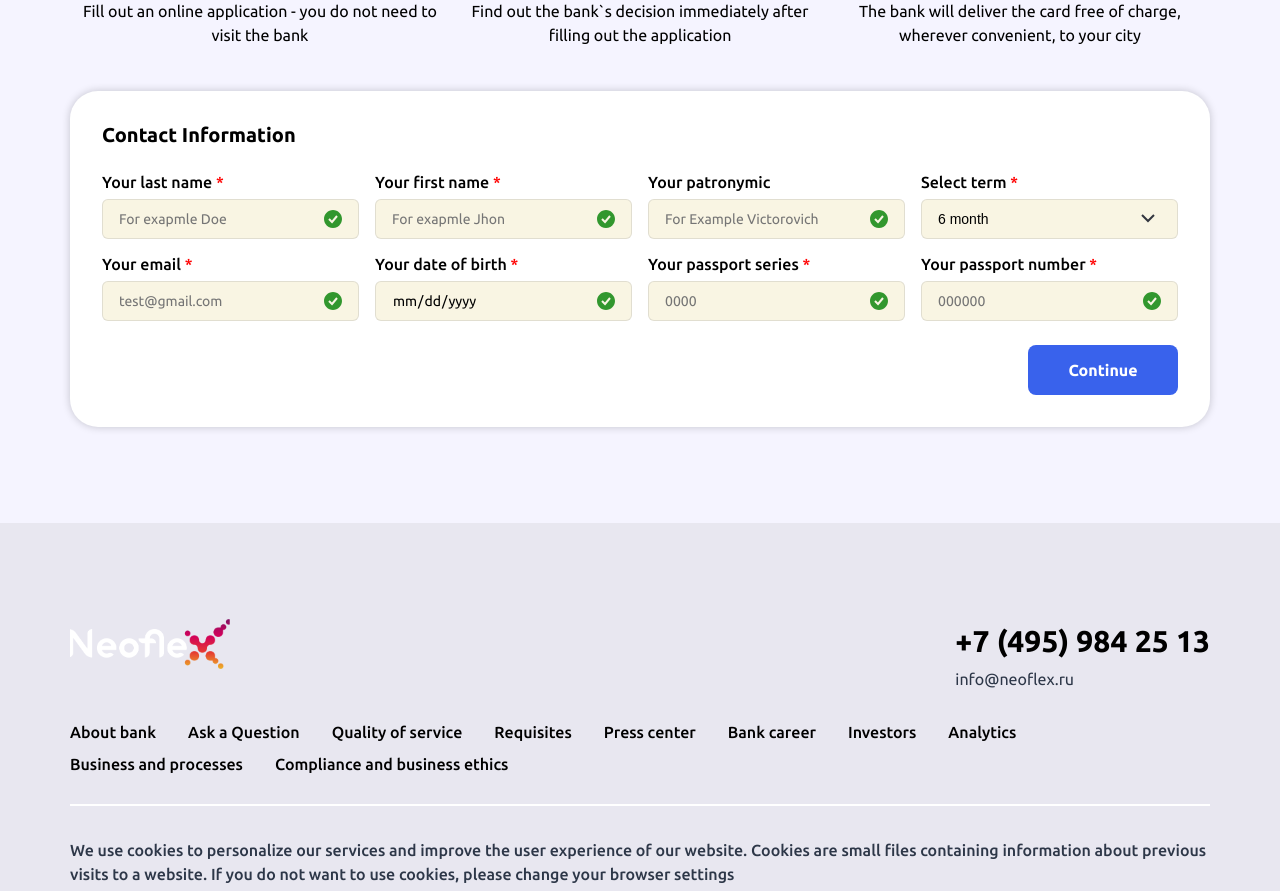
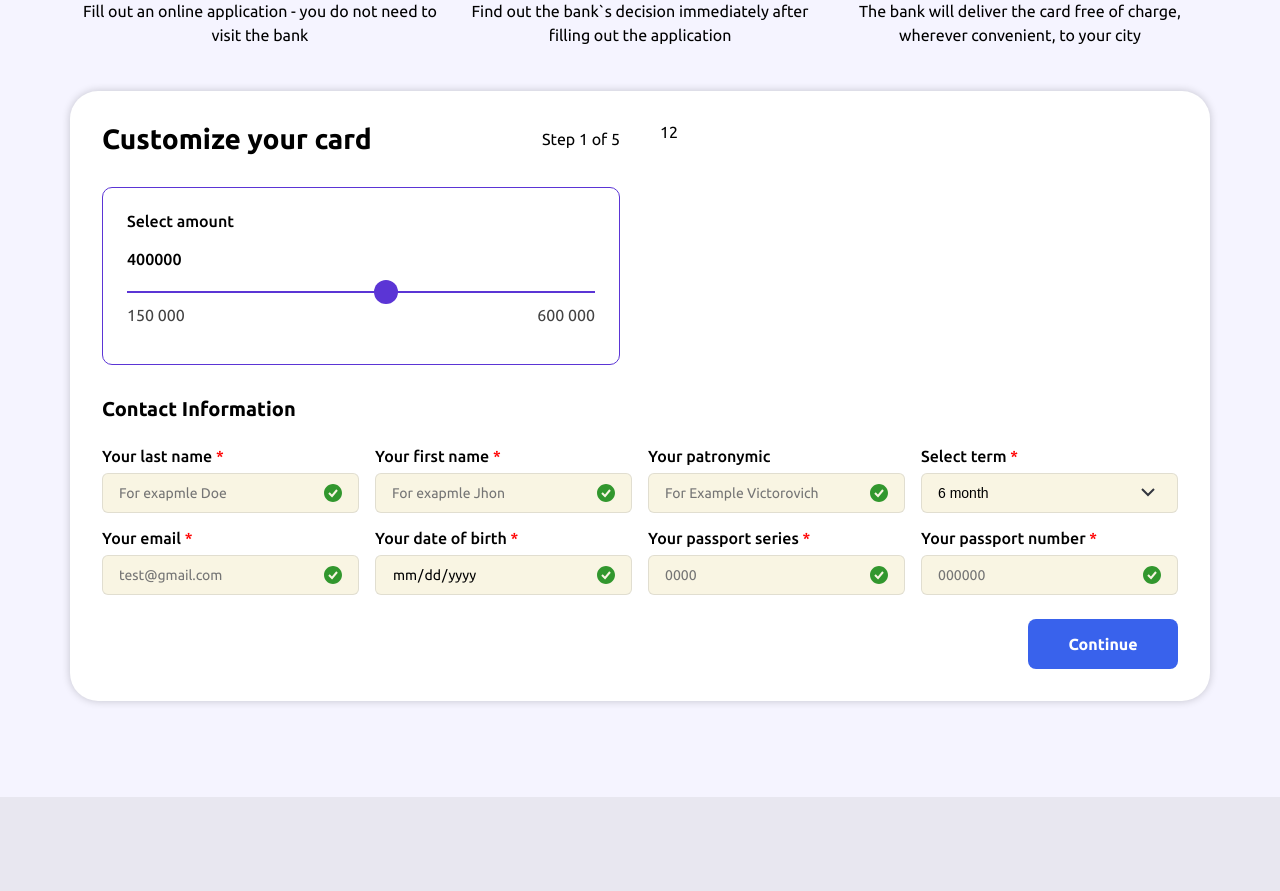
Before and after one commit to ax1lebafer/neobank, a React (Vite) app: page /loan in a window 1280 px wide. Shown: the part 1300-2191 px from the top of the page. Built offline with nearby package versions, Linux system fonts and the light colour scheme.

Commit message:
Slider amount

```diff
--- /dev/null
+++ b/src/components/Loan/PrescoringForm/AmountSlider/index.tsx
@@ -0,0 +1,34 @@
+import styles from './styles.module.scss';
+import { FC } from 'react';
+import { IAmountSliderProps } from '@components/Loan/PrescoringForm/AmountSlider/types';
+
+export const AmountSlider: FC<IAmountSliderProps> = ({ value }) => {
+  const MIN = 150000;
+  const MAX = 600000;
+  const STEP = 1000;
+
+  return (
+    <div className={styles.slider}>
+      <p className={styles.slider__title}>Select amount</p>
+
+      <div className={styles.slider__wrapper}>
+        <label className={styles.slider__label} htmlFor="amount_slider">
+          {value}
+        </label>
+        <input
+          className={styles.slider__range}
+          id="amount_slider"
+          value={value}
+          type="range"
+          min={MIN}
+          max={MAX}
+          step={STEP}
+        />
+        <div className={styles.slider__limits}>
+          <p>150 000</p>
+          <p>600 000</p>
+        </div>
+      </div>
+    </div>
+  );
+};
--- /dev/null
+++ b/src/components/Loan/PrescoringForm/AmountSlider/styles.module.scss
@@ -0,0 +1,76 @@
+@use "@/styles/variables" as *;
+
+.slider {
+  padding: 24px 24px 40px 24px;
+  border-radius: 10px;
+  border: 1px solid $violet-500;
+  display: flex;
+  flex-direction: column;
+  gap: 20px;
+
+  &__title {
+    font-weight: 500;
+  }
+
+  &__wrapper {
+    width: 100%;
+  }
+
+  &__label {
+    margin-bottom: 10px;
+    display: block;
+    font-weight: 500;
+  }
+
+  &__range {
+    width: 100%;
+    accent-color: $violet-500;
+    -webkit-appearance: none;
+    appearance: none;
+    height: 2px;
+    background-color: $violet-500;
+
+    &::-webkit-slider-thumb {
+      -webkit-appearance: none;
+      appearance: none;
+      width: 24px;
+      height: 24px;
+      border-radius: 50%;
+      background: $violet-500;
+      cursor: pointer;
+      margin-top: -(24px / 2 - 8px / 2);
+    }
+
+    &::-webkit-slider-runnable-track {
+      height: 8px;
+      border-radius: 4px;
+    }
+
+    &::-moz-range-thumb {
+      width: 24px;
+      height: 24px;
+      border: none;
+      border-radius: 50%;
+      background: $violet-500;
+      cursor: pointer;
+    }
+
+    &::-moz-range-track {
+      height: 8px;
+      border-radius: 4px;
+      background: lighten($violet-500, 50%);
+    }
+  }
+
+  &__limits {
+    display: flex;
+    align-items: center;
+    justify-content: space-between;
+    width: 100%;
+    margin-top: 10px;
+
+    >p {
+      color: $grey-500;
+    }
+  }
+}
--- /dev/null
+++ b/src/components/Loan/PrescoringForm/AmountSlider/types.ts
@@ -0,0 +1,3 @@
+export interface IAmountSliderProps {
+  value: number;
+}
--- a/src/components/Loan/PrescoringForm/index.tsx
+++ b/src/components/Loan/PrescoringForm/index.tsx
@@ -1,12 +1,21 @@
 import styles from './styles.module.scss';
 import { ContactInformationFields } from '@components/Loan/PrescoringForm/ContactInformationFields';
 import { CustomButton } from '@components/UI/CustomButton';
+import { AmountSlider } from '@components/Loan/PrescoringForm/AmountSlider';
 
 export const PrescoringForm = () => {
   return (
     <form className={styles.form}>
       <div className={styles.form__top}>
-        <div></div>
+        <div className={styles.form__sliderBlock}>
+          <div className={styles.form__titleWrapper}>
+            <h2>Customize your card</h2>
+            <p>Step 1 of 5</p>
+          </div>
+          <AmountSlider value={400000} />
+        </div>
+
+        <div className={styles.form__inputBlock}>12</div>
       </div>
 
       <div className={styles.form__bottom}>
--- a/src/components/Loan/PrescoringForm/styles.module.scss
+++ b/src/components/Loan/PrescoringForm/styles.module.scss
@@ -10,7 +10,26 @@
   box-shadow: 0 0 8px 0 #00000033;
 
   &__top {
+    margin-bottom: 32px;
+    display: flex;
+    gap: 40px;
+  }
 
+  &__sliderBlock {
+    display: flex;
+    flex-direction: column;
+    gap: 32px;
+    flex: 1;
+  }
+
+  &__titleWrapper {
+    display: flex;
+    align-items: center;
+    justify-content: space-between;
+  }
+
+  &__inputBlock {
+    flex: 1;
   }
 
   &__button {
--- /dev/null
+++ b/src/components/UI/Divider/styles.module.scss
@@ -0,0 +1,12 @@
+.divider {
+  margin: 0;
+}
+
+.horizontal {
+  display: block;
+}
+
+.vertical {
+  display: inline-block;
+  vertical-align: middle;
+}
--- /dev/null
+++ b/src/components/UI/Divider/types.ts
@@ -0,0 +1,8 @@
+export interface IDividerProps {
+  orientation?: 'horizontal' | 'vertical';
+  variant?: 'solid' | 'dashed';
+  color?: string;
+  thickness?: string;
+  length?: string;
+  className?: string;
+}
--- a/src/styles/_variables.scss
+++ b/src/styles/_variables.scss
@@ -3,6 +3,8 @@ $purple: #B4387A;
 $blue-light: #686DF1;
 $blue: #3962ec;
 $blue-dark: #2020a6;
+
+$violet-500: #5B35D5;
 
 $white: #FFFFFF;
 
```
Also changed, not shown: src/components/UI/Divider/index.tsx (added, +36 -0 lines).
